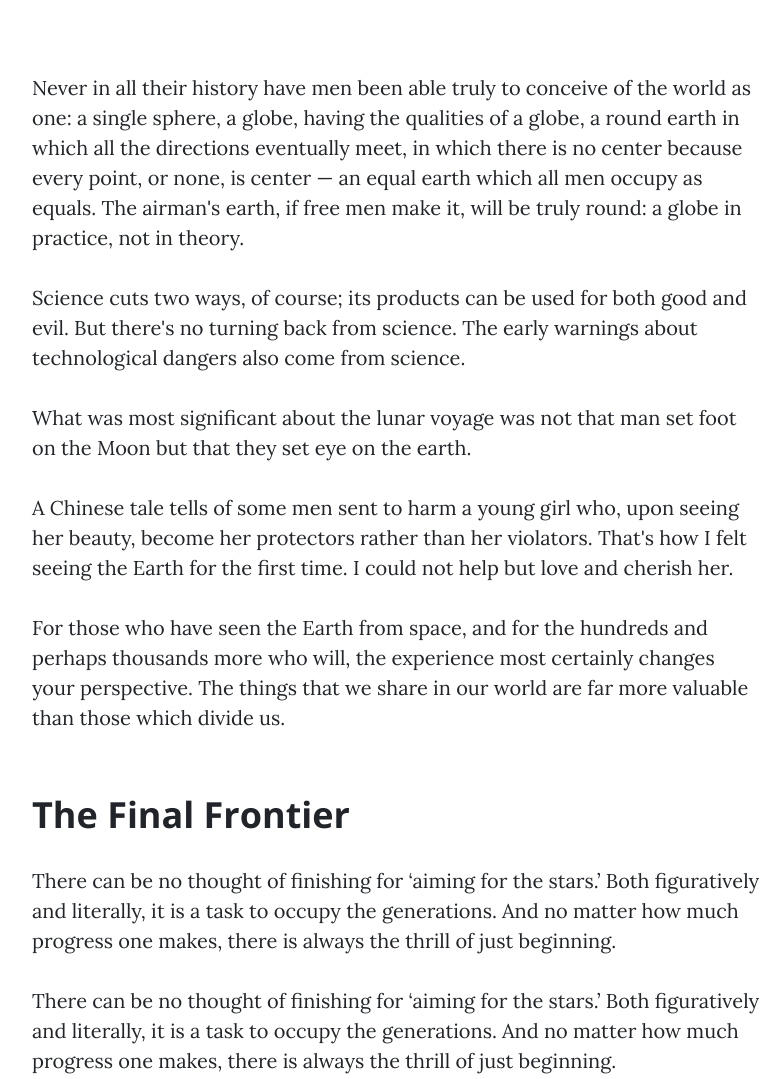
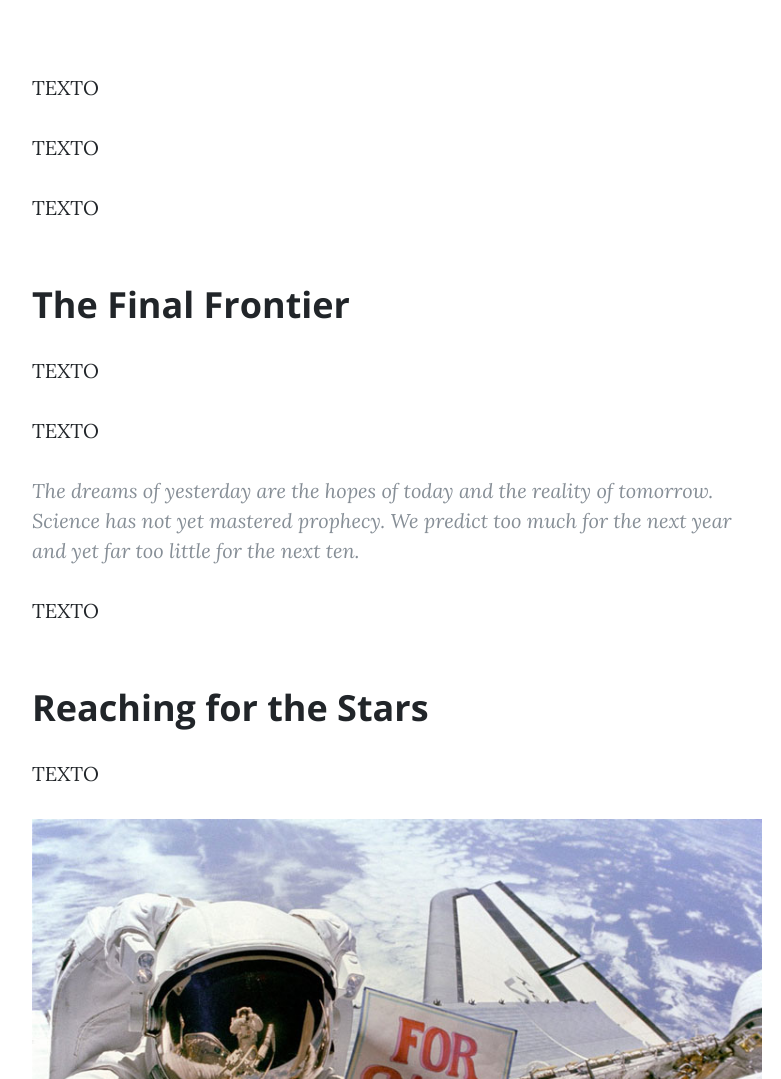
Before and after one commit to motechnology/Documentos, a website: page post.html in a window 1280 px wide. Shown: the part 700-1779 px from the top of the page, without its empty margins (243-1024 px from the left). Drawn offline with nearby package versions, Linux system fonts and the light colour scheme.

Commit message:
small update VIII

```diff
--- a/post.html
+++ b/post.html
@@ -75,38 +75,31 @@
     <div class="container">
       <div class="row">
         <div class="col-lg-8 col-md-10 mx-auto">
-          <p>Never in all their history have men been able truly to conceive of the world as one: a single sphere, a globe, having the qualities of a globe, a round earth in which all the directions eventually meet, in which there is no center because every point, or none, is center — an equal earth which all men occupy as equals. The airman's earth, if free men make it, will be truly round: a globe in practice, not in theory.</p>
-
-          <p>Science cuts two ways, of course; its products can be used for both good and evil. But there's no turning back from science. The early warnings about technological dangers also come from science.</p>
-
-          <p>What was most significant about the lunar voyage was not that man set foot on the Moon but that they set eye on the earth.</p>
-
-          <p>A Chinese tale tells of some men sent to harm a young girl who, upon seeing her beauty, become her protectors rather than her violators. That's how I felt seeing the Earth for the first time. I could not help but love and cherish her.</p>
-
-          <p>For those who have seen the Earth from space, and for the hundreds and perhaps thousands more who will, the experience most certainly changes your perspective. The things that we share in our world are far more valuable than those which divide us.</p>
+          <p>TEXTO</p>
+          <p>TEXTO</p>
+          <p>TEXTO</p>
 
           <h2 class="section-heading">The Final Frontier</h2>
 
-          <p>There can be no thought of finishing for ‘aiming for the stars.’ Both figuratively and literally, it is a task to occupy the generations. And no matter how much progress one makes, there is always the thrill of just beginning.</p>
-
-          <p>There can be no thought of finishing for ‘aiming for the stars.’ Both figuratively and literally, it is a task to occupy the generations. And no matter how much progress one makes, there is always the thrill of just beginning.</p>
+          <p>TEXTO</p>
+          <p>TEXTO</p>
 
           <blockquote class="blockquote">The dreams of yesterday are the hopes of today and the reality of tomorrow. Science has not yet mastered prophecy. We predict too much for the next year and yet far too little for the next ten.</blockquote>
 
-          <p>Spaceflights cannot be stopped. This is not the work of any one man or even a group of men. It is a historical process which mankind is carrying out in accordance with the natural laws of human development.</p>
+          <p>TEXTO</p>
 
           <h2 class="section-heading">Reaching for the Stars</h2>
 
-          <p>As we got further and further away, it [the Earth] diminished in size. Finally it shrank to the size of a marble, the most beautiful you can imagine. That beautiful, warm, living object looked so fragile, so delicate, that if you touched it with a finger it would crumble and fall apart. Seeing this has to change a man.</p>
+          <p>TEXTO</p>
 
           <a href="#">
             <img class="img-fluid" src="img/post-sample-image.jpg" alt="">
           </a>
           <span class="caption text-muted">To go places and do things that have never been done before – that’s what living is all about.</span>
 
-          <p>Space, the final frontier. These are the voyages of the Starship Enterprise. Its five-year mission: to explore strange new worlds, to seek out new life and new civilizations, to boldly go where no man has gone before.</p>
+          <p>TEXTO</p>
 
-          <p>As I stand out here in the wonders of the unknown at Hadley, I sort of realize there’s a fundamental truth to our nature, Man must explore, and this is exploration at its greatest.</p>
+          <p>TEXTO</p>
 
           <p>Placeholder text by
             <a href="http://spaceipsum.com/">Space Ipsum</a>. Photographs by
```
